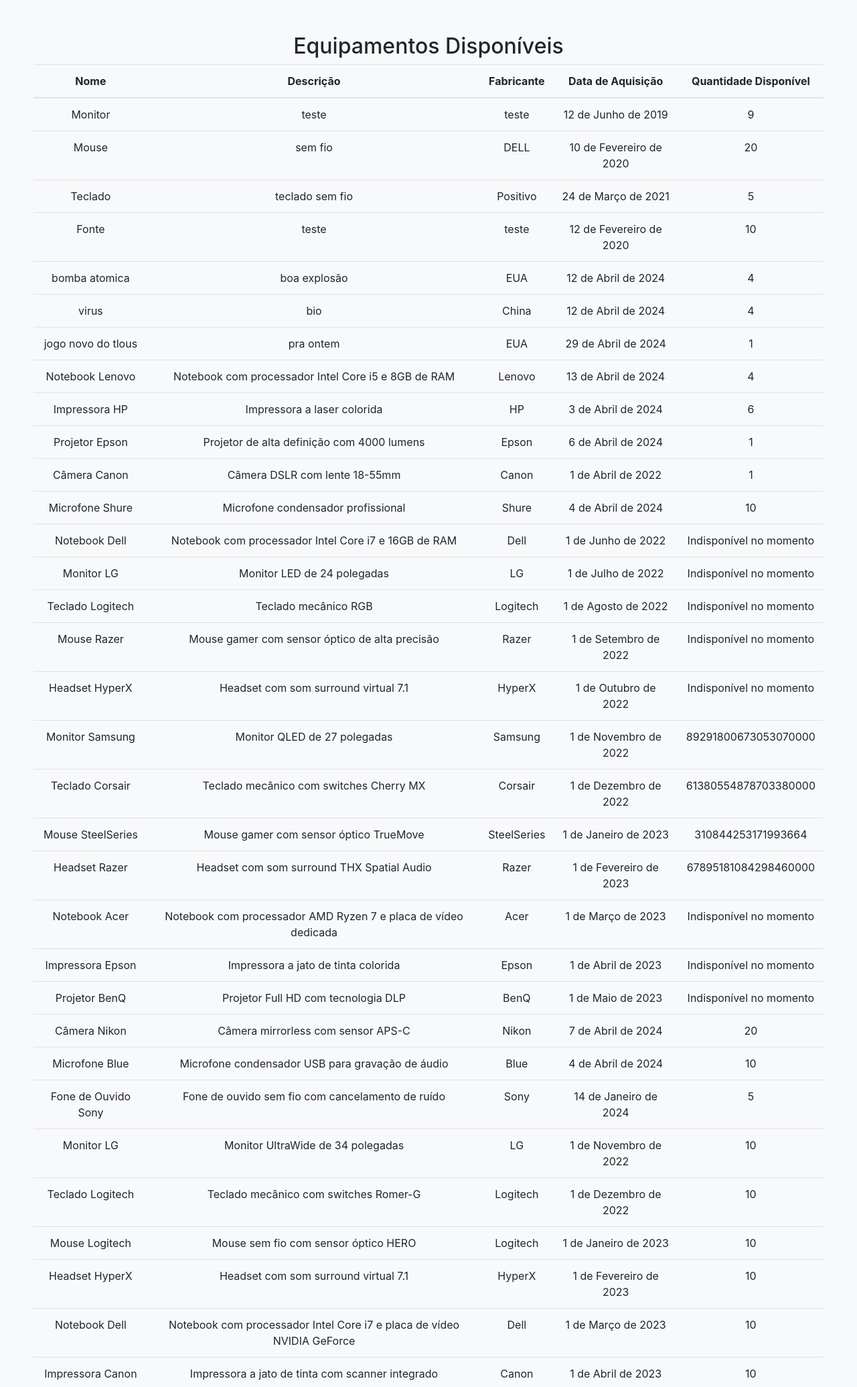
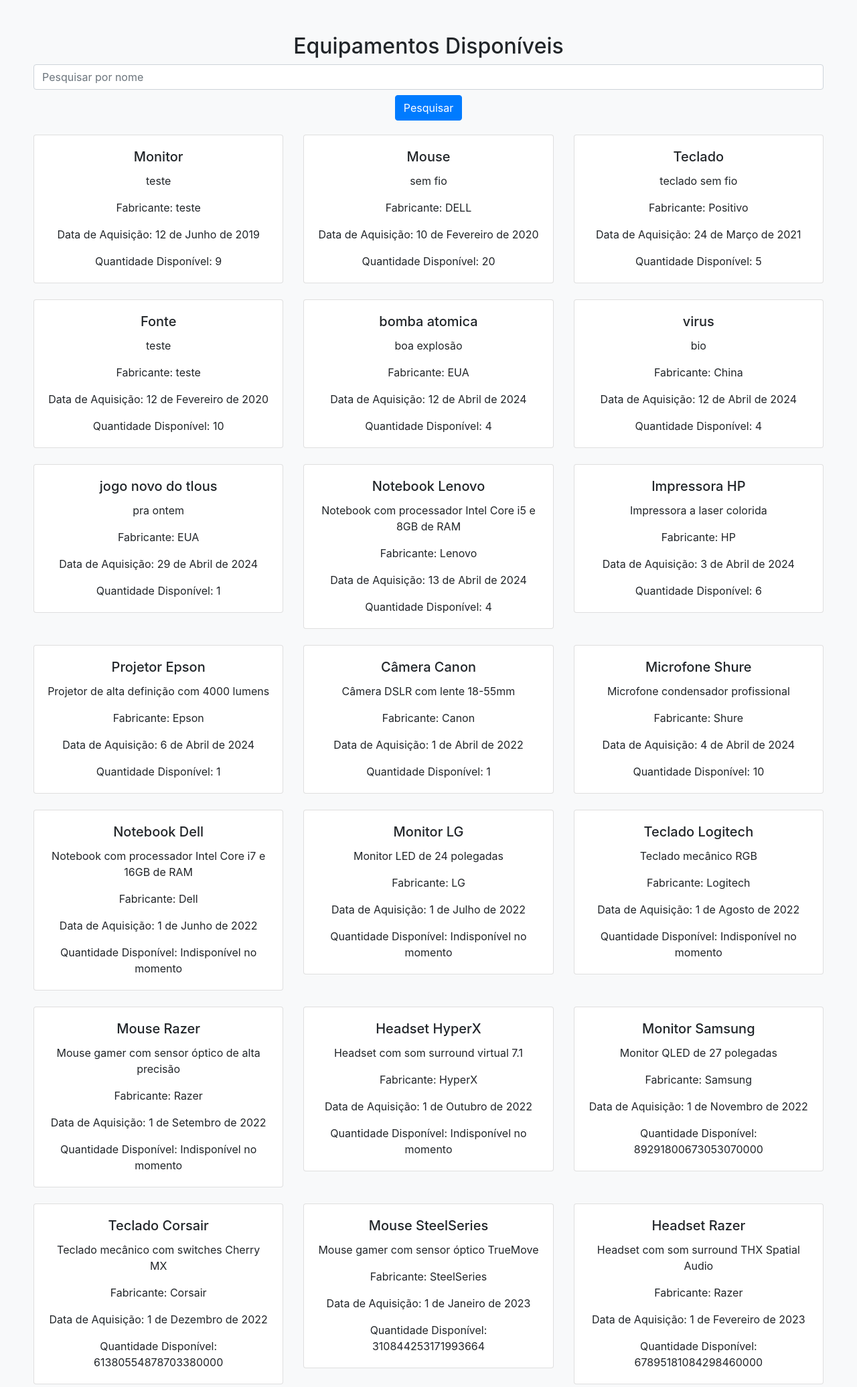
Before and after one commit to julianapvh/sylendar, a Django app: page /visualizar_equipamentos/ in a window 1280 px wide. Shown: the top 2071 px of the page at 67% size. Run offline with Django 4.2, Linux system fonts and the light colour scheme; a user stored in the database is signed in; data comes from the database, SQL or seed files in the repository; some libraries are stand-ins or nearby versions.

Commit message:
Foi ajustada a lista de equipamentos cadastrados e o cadastro de equipamentos

```diff
--- a/agendamentos/templates/administrador.html
+++ b/agendamentos/templates/administrador.html
@@ -56,7 +56,7 @@
                     <a href="{% url 'editar_equipamento' %}" class="btn btn-primary btn-block btn_separado">Editar um Equipamento</a>
                 </li>
                 <li class="list-group-item">
-                    <a href="{% url 'visualizar_equipamentos' %}" class="btn btn-primary btn-block btn_separado">Listar Equipamentos Disponíveis</a>
+                    <a href="{% url 'visualizar_equipamentos' %}" class="btn btn-primary btn-block btn_separado">Equipamentos Cadastrados</a>
                 </li>
                 <li class="list-group-item">
                     <a href="{% url 'historico_agendamentos' %}" class="btn btn-primary btn-block btn_separado">Histórico de Agendamentos dos Clientes</a>
--- a/agendamentos/templates/listar_equipamentos.html
+++ b/agendamentos/templates/listar_equipamentos.html
@@ -11,38 +11,30 @@
 <body>
     <div class="container_home">
         <h2>Equipamentos Disponíveis</h2>
-        <table class="table">
-            <thead>
-                <tr>
-                    <th>Nome</th>
-                    <th>Descrição</th>
-                    <th>Fabricante</th>
-                    {% if request.user.is_staff %}
-                    <th>Data de Aquisição</th>
-                    {% endif %}
-                    <th>Quantidade Disponível</th>
-                </tr>
-            </thead>
-            <tbody>
-                {% for equipamento in equipamentos %}
-                <tr>
-                    <td>{{ equipamento.nome }}</td>
-                    <td>{{ equipamento.descricao }}</td>
-                    <td>{{ equipamento.fabricante }}</td>
-                    {% if request.user.is_staff %}
-                    <td>{{ equipamento.data_aquisicao }}</td>
-                    {% endif %}
-                    <td>
-                        {% if equipamento.quantidade_disponivel > 0 %}
-                            {{ equipamento.quantidade_disponivel }}
-                        {% else %}
-                            Indisponível no momento
+        <!-- Adicione a caixa de pesquisa -->
+        <form method="GET">
+            <div class="form-group">
+                <input type="text" class="form-control" name="q" placeholder="Pesquisar por nome">
+                <button type="submit" class="btn btn-primary mt-2">Pesquisar</button>
+            </div>
+        </form>
+        <div class="row">
+            {% for equipamento in equipamentos %}
+            <div class="col-md-4 mb-4">
+                <div class="card">
+                    <div class="card-body">
+                        <h5 class="card-title">{{ equipamento.nome }}</h5>
+                        <p class="card-text">{{ equipamento.descricao }}</p>
+                        <p class="card-text">Fabricante: {{ equipamento.fabricante }}</p>
+                        {% if request.user.is_staff %}
+                        <p class="card-text">Data de Aquisição: {{ equipamento.data_aquisicao }}</p>
                         {% endif %}
-                    </td>
-                </tr>
-                {% endfor %}
-            </tbody>
-        </table>
+                        <p class="card-text">Quantidade Disponível: {% if equipamento.quantidade_disponivel > 0 %}{{ equipamento.quantidade_disponivel }}{% else %}Indisponível no momento{% endif %}</p>
+                    </div>
+                </div>
+            </div>
+            {% endfor %}
+        </div>
         <a href="javascript:history.back()" class="btn-primary">Voltar</a>
     </div>
 </body>
--- a/agendamentos/views.py
+++ b/agendamentos/views.py
@@ -306,8 +306,17 @@ def meus_agendamentos(request):
 
 
 def visualizar_equipamentos(request):
-    equipamentos = Equipamento.objects.all()
-    return render(request, "listar_equipamentos.html", {"equipamentos": equipamentos})
+    # Filtrar os equipamentos com base na consulta de pesquisa, se houver
+    query = request.GET.get('q')
+    if query:
+        equipamentos = Equipamento.objects.filter(nome__icontains=query)
+    else:
+        equipamentos = Equipamento.objects.all()
+
+    context = {
+        'equipamentos': equipamentos
+    }
+    return render(request, "listar_equipamentos.html", context)
 
 
 @transaction.atomic
@@ -470,7 +479,8 @@ def cadastrar_equipamento(request):
             messages.success(request, "O equipamento foi salvo com sucesso.")
 
             # Redireciona o usuário para a página de visualização de equipamentos
-            return redirect("visualizar_equipamentos")
+            return render(request, "cadastrar_equipamento.html", {'success': True})
+
         except Exception as e:
             # Se ocorrer um erro ao salvar, exibe uma mensagem de erro
             messages.error(request, f"O equipamento não foi salvo. Erro: {e}")
```
Also changed, not shown: agendamentos/templates/cadastrar_equipamento.html (+24 -3 lines).
